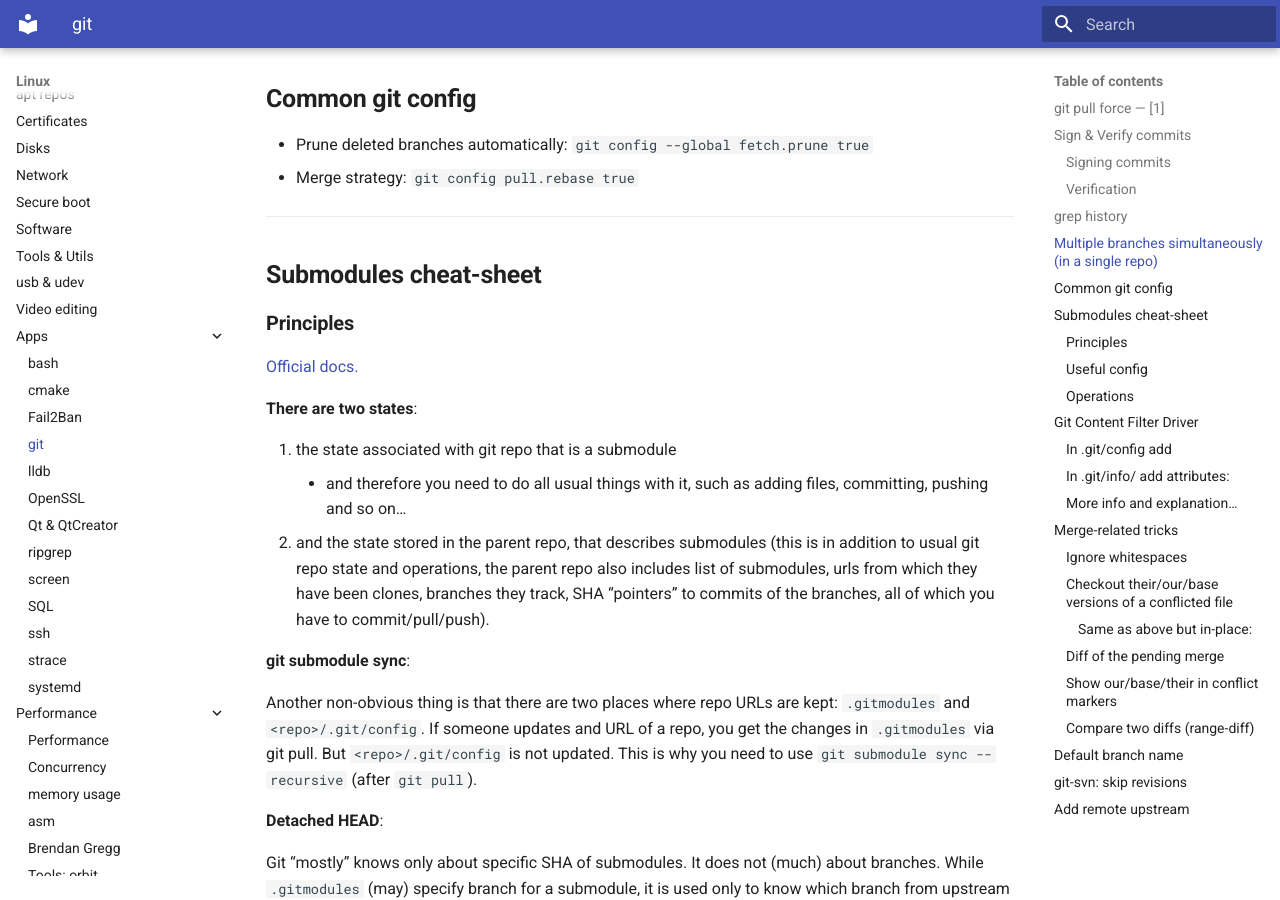
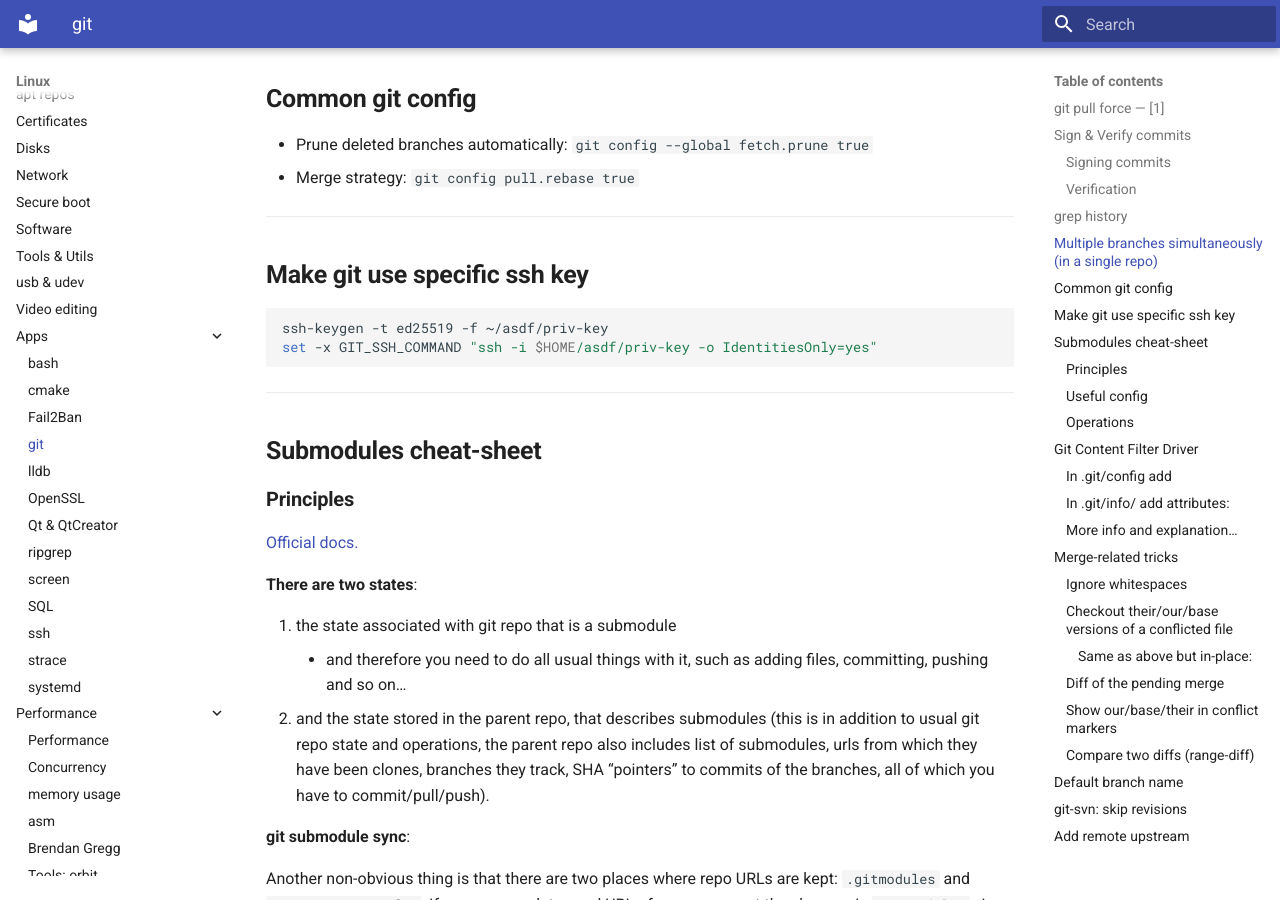
Before and after one commit to DimanNe/dimanne.github.io, an MkDocs documentation site: the page built from docs/Linux/apps/git.md, in a window 1280 px wide and 900 px high, scrolled down 1979 px. Built offline with MkDocs 1.6.1 and Material for MkDocs 9.7.7, drawn with Linux system fonts in a browser that asks for light colours.

Commit message:
extract travel

````diff
--- a/docs/Linux/apps/git.md
+++ b/docs/Linux/apps/git.md
@@ -85,6 +85,14 @@ Operations:
 * Prune deleted branches automatically: `git config --global fetch.prune true`
 * Merge strategy: `git config pull.rebase true`
 
+
+------------------------------------------------------------------------------------------------------------------------
+## **Make git use specific ssh key**
+
+```fish
+ssh-keygen -t ed25519 -f ~/asdf/priv-key
+set -x GIT_SSH_COMMAND "ssh -i $HOME/asdf/priv-key -o IdentitiesOnly=yes"
+```
 
 
 
````
